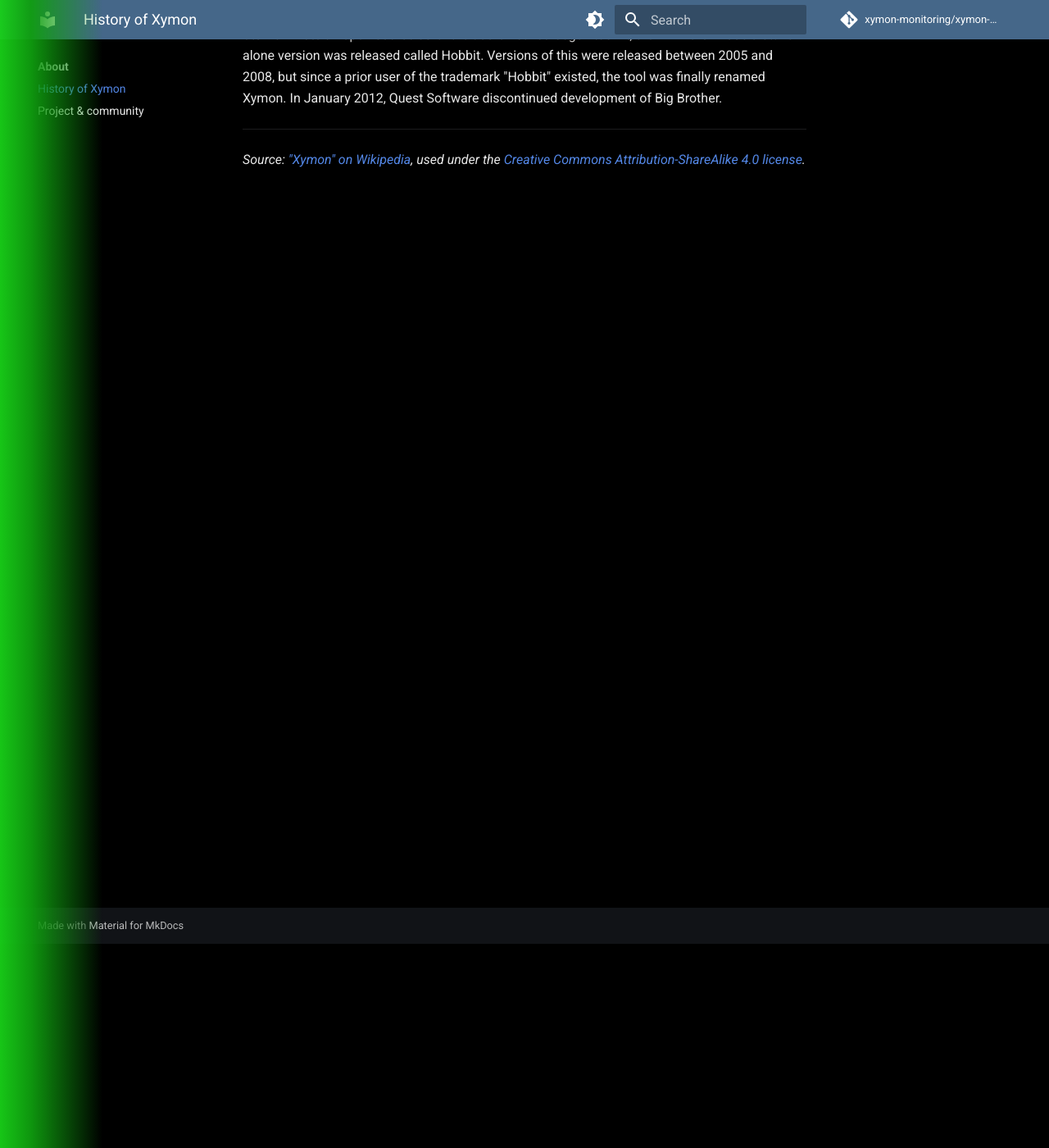
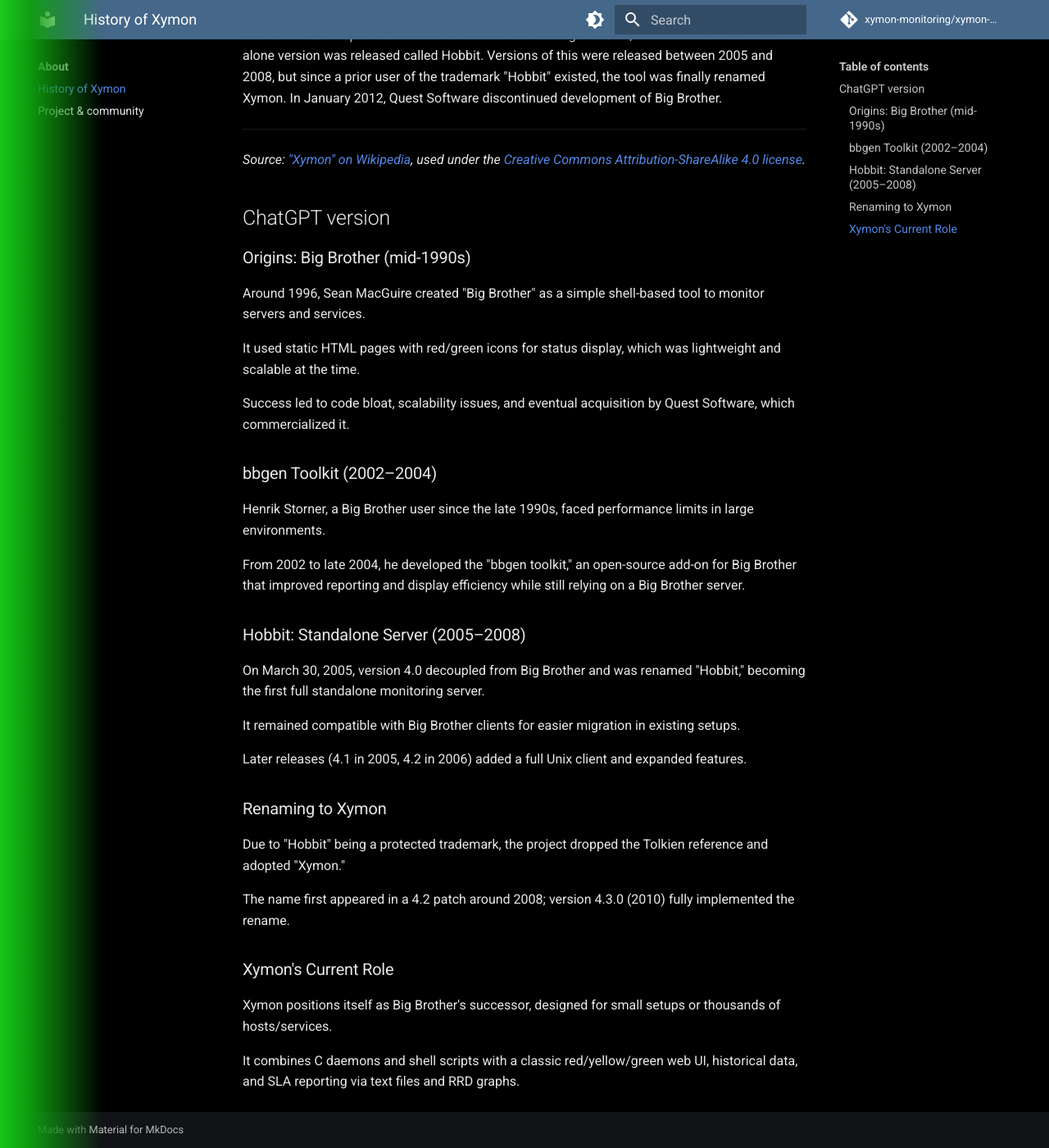
Before and after one commit to xymon-monitoring/xymon-wiki, an MkDocs documentation site: the page built from docs/about/history-of-xymon.md, in a window 1280 px wide and 1400 px high, scrolled down 249 px. Shown: the whole window at 82% size. Built offline with MkDocs 1.6.1 and Material for MkDocs 9.7.7, drawn with Linux system fonts in a browser that asks for light colours; comment, search, counter and statistics services are not loaded.

Commit message:
docs(history): restore the 'ChatGPT version' section (#25)
Re-add the longer history that was dropped in #14, under its original
'ChatGPT version' heading (demoted to fit beneath the page H1; zero-width-space
artifacts stripped). The Wikipedia paragraph + CC BY-SA attribution stay on top.

Co-authored-by: Bonomani <8841264+bonomani@users.noreply.github.com>

```diff
--- a/docs/about/history-of-xymon.md
+++ b/docs/about/history-of-xymon.md
@@ -5,3 +5,39 @@
 ---
 
 *Source: ["Xymon" on Wikipedia](https://en.wikipedia.org/wiki/Xymon), used under the [Creative Commons Attribution-ShareAlike 4.0 license](https://creativecommons.org/licenses/by-sa/4.0/).*
+
+## ChatGPT version
+
+### Origins: Big Brother (mid-1990s)
+
+Around 1996, Sean MacGuire created "Big Brother" as a simple shell-based tool to monitor servers and services.
+
+It used static HTML pages with red/green icons for status display, which was lightweight and scalable at the time.
+
+Success led to code bloat, scalability issues, and eventual acquisition by Quest Software, which commercialized it.
+
+### bbgen Toolkit (2002–2004)
+
+Henrik Storner, a Big Brother user since the late 1990s, faced performance limits in large environments.
+
+From 2002 to late 2004, he developed the "bbgen toolkit," an open-source add-on for Big Brother that improved reporting and display efficiency while still relying on a Big Brother server.
+
+### Hobbit: Standalone Server (2005–2008)
+
+On March 30, 2005, version 4.0 decoupled from Big Brother and was renamed "Hobbit," becoming the first full standalone monitoring server.
+
+It remained compatible with Big Brother clients for easier migration in existing setups.
+
+Later releases (4.1 in 2005, 4.2 in 2006) added a full Unix client and expanded features.
+
+### Renaming to Xymon
+
+Due to "Hobbit" being a protected trademark, the project dropped the Tolkien reference and adopted "Xymon."
+
+The name first appeared in a 4.2 patch around 2008; version 4.3.0 (2010) fully implemented the rename.
+
+### Xymon's Current Role
+
+Xymon positions itself as Big Brother's successor, designed for small setups or thousands of hosts/services.
+
+It combines C daemons and shell scripts with a classic red/yellow/green web UI, historical data, and SLA reporting via text files and RRD graphs.
```
